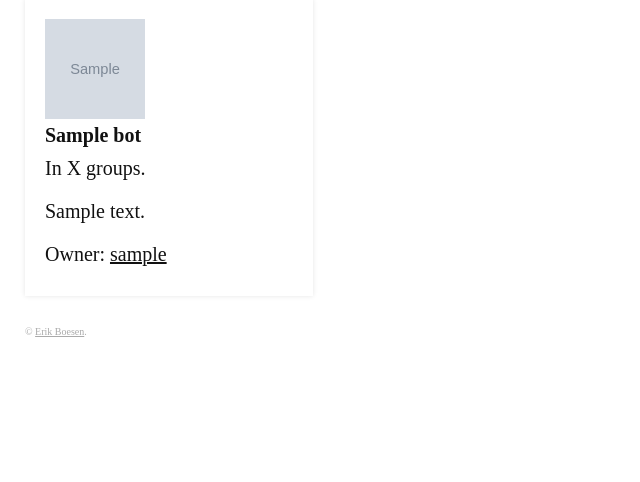
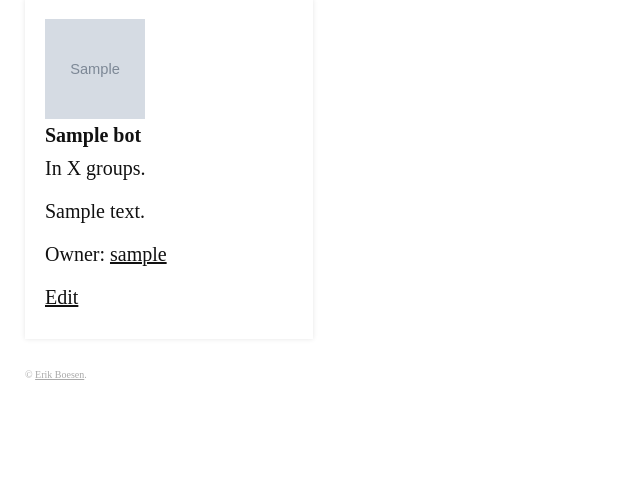
Before and after one commit to MeBots/MeBots, a Flask app: page / in a window 1280 px wide. Shown: the part 86-568 px from the top of the page, without its empty margins (0-640 px from the left). Run offline with Flask 2, Linux system fonts and the light colour scheme; a user stored in the database is signed in; tables that the repository leaves empty hold one stand-in row (values such as "Sample post"); grey boxes marked "Sample" are stand-in pictures; some web fonts are replaced.

Commit message:
Add edit button

```diff
--- a/app/routes.py
+++ b/app/routes.py
@@ -1,5 +1,5 @@
 from datetime import datetime
-from flask import render_template, flash, redirect, url_for, request
+from flask import render_template, flash, redirect, url_for, request, abort
 from flask_login import login_user, logout_user, current_user, login_required
 from werkzeug.urls import url_parse
 from app import app, db
@@ -144,6 +144,8 @@ def edit_bot(slug):
     # TODO: merge with above function
     form = BotForm()
     bot = Bot.query.filter_by(slug=slug).first_or_404()
+    if current_user != bot.owner:
+        abort(401)
     if form.validate_on_submit():
         bot.slug = form.slug.data
         bot.name = form.name.data
--- a/app/static/stylesheets/main.css
+++ b/app/static/stylesheets/main.css
@@ -82,6 +82,7 @@ section:last-of-type {
 }
 .bot_list .bot {
     display: inline-block;
+    vertical-align: top;
     width: 3in;
     margin: 5px 5px 0 0;
     padding: 20px;
--- a/app/templates/_bot.html
+++ b/app/templates/_bot.html
@@ -5,4 +5,7 @@
     <p>{{ bot.description }}</p>
     {% set owner = bot.owner %}
     <p>Owner: <a href="{{ url_for('user', username=owner.username) }}">{{ owner.username }}</a></p>
+    {% if owner == current_user %}
+    <p><a href="{{ url_for('edit_bot', slug=bot.slug) }}">Edit</a></p>
+    {% endif %}
 </div>
```
